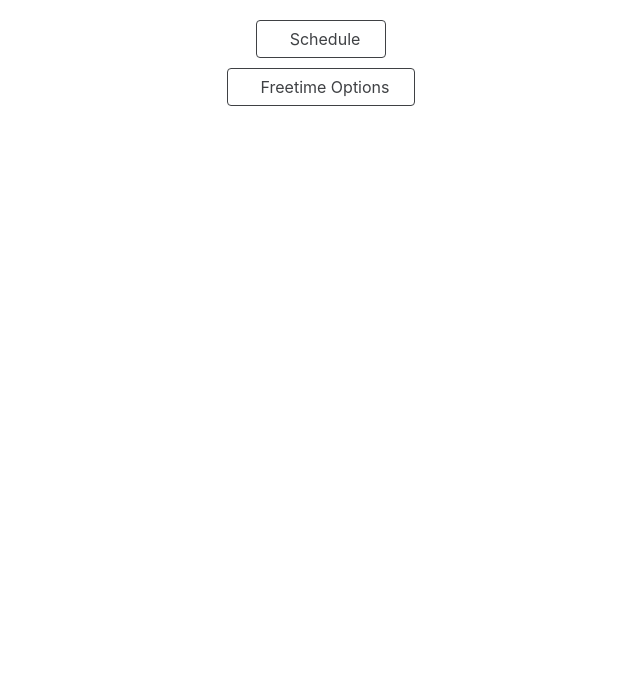
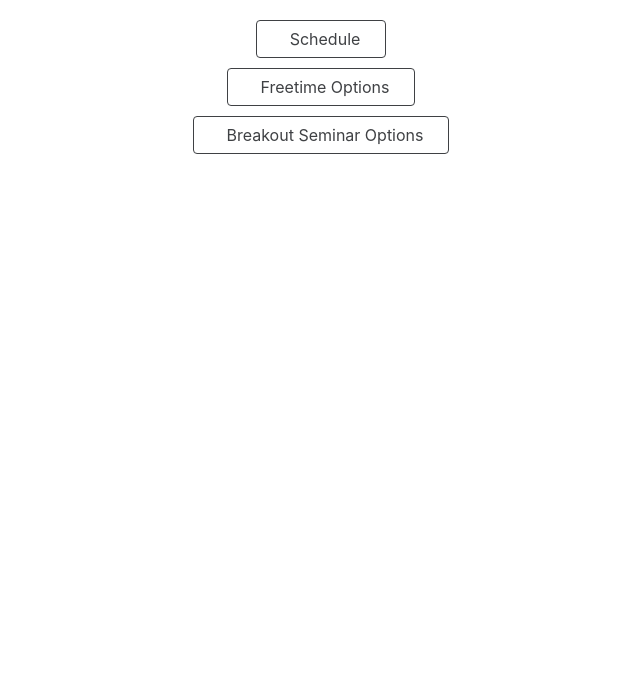
Before and after one commit to joshgordon/pca-ng-website, a Jekyll site: the page built from index.html, in a window 1280 px wide. Shown: the part 259-948 px from the top of the page, without its empty margins (319-959 px from the left). Built offline with Jekyll 4.4.1, drawn with Linux system fonts in a browser that asks for light colours; nearby versions of some CDN libraries.

Commit message:
Adding breakout options

```diff
--- a/_data/links.yml
+++ b/_data/links.yml
@@ -6,6 +6,9 @@
     - title: Freetime Options
       url: /assets/Freetime%20Options.pdf
       icon: mdi:location
+    - title: Breakout Seminar Options
+      url: /assets/Breakout%20Seminar%20Options.pdf
+      icon: guidance:conference-room
 
 # - category: RUFormal 2024
 #   items:
```
Also changed, not shown: 1 other file.
